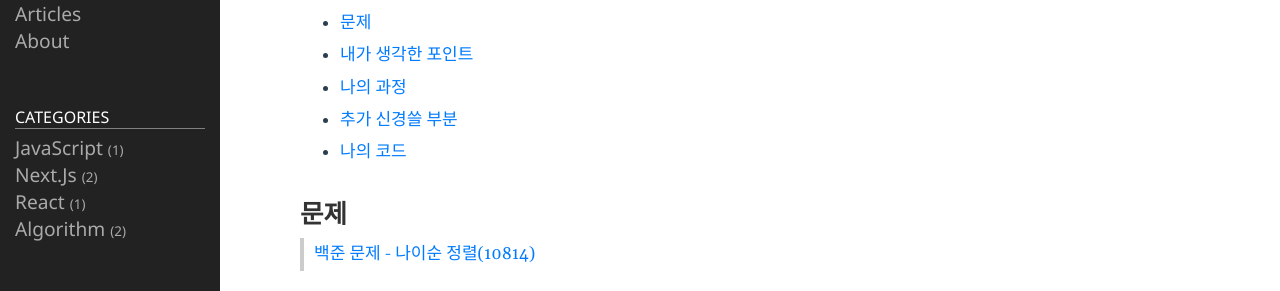
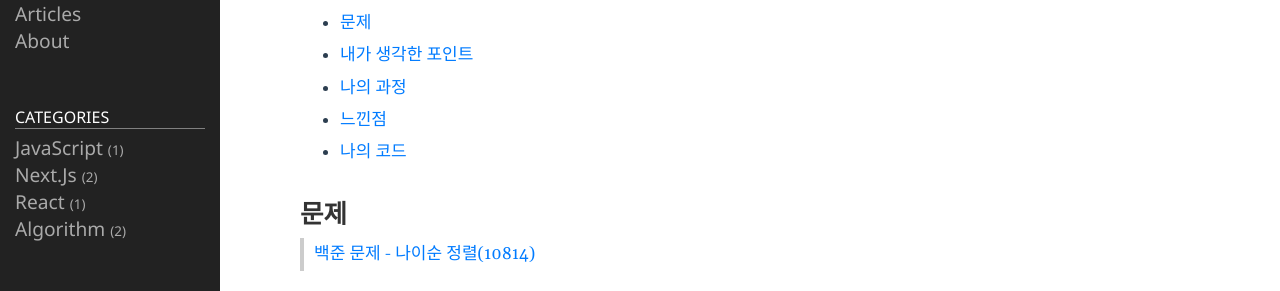
Before and after one commit to ahngh0113/ahngh0113.github.io, a Jekyll site: the page built from _posts/2024-10-08-나이순 정렬-백준-10814.md, in a window 1280 px wide. Shown: the part 230-521 px from the top of the page. Built offline with Jekyll 4.4.1, drawn with Linux system fonts in a browser that asks for light colours.

Commit message:
Update 2024-10-08-나이순 정렬-백준-10814.md

```diff
--- a/_posts/2024-10-08-나이순 정렬-백준-10814.md
+++ b/_posts/2024-10-08-나이순 정렬-백준-10814.md
@@ -9,7 +9,7 @@ categories: algorithm
 - [문제](#문제)
 - [내가 생각한 포인트](#내가-생각한-포인트)
 - [나의 과정](#나의-과정)
-- [추가 신경쓸 부분](#추가-신경쓸-부분)
+- [느낀점](#느낀점)
 - [나의 코드](#나의-코드)
 
 
```
